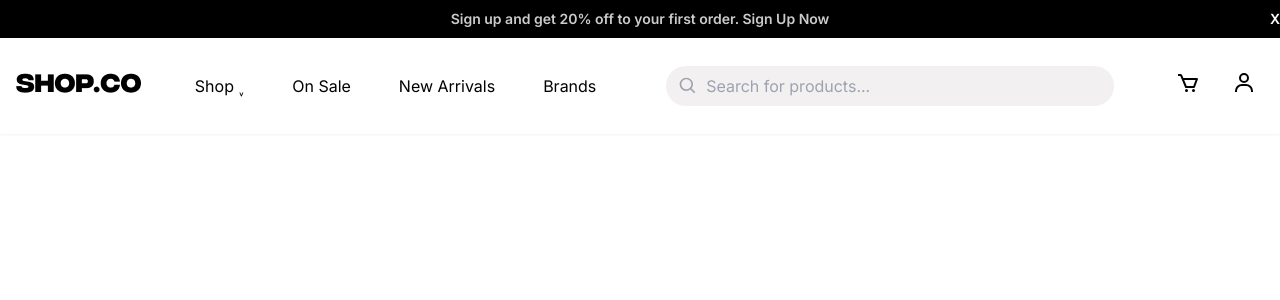
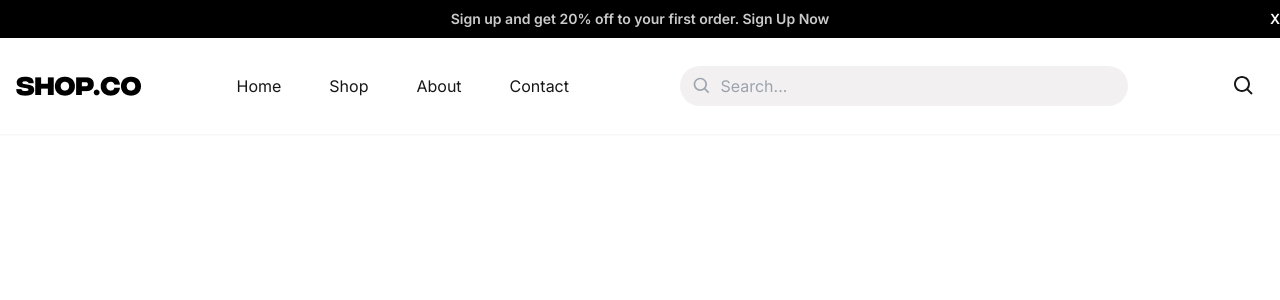
Before and after one commit to muskann12/figma-hhh, a Next.js app: page / in a window 1280 px wide. Shown: the top 300 px of the page. Built offline with nearby package versions, Linux system fonts and the light colour scheme.

Commit message:
more changes'

```diff
--- a/components/Navbar.tsx
+++ b/components/Navbar.tsx
@@ -1,19 +1,15 @@
 /* eslint-disable @next/next/no-img-element */
 "use client";
-import { Navlinks } from "@/constants";
+import Link from "next/link";  // Import Link from Next.js
+import { Navlinks } from "@/constants"; // Update your Navlinks to be more general
 import React, { useState, useEffect } from "react";
-import { BiCart, BiSearch, BiUser, BiMenu, BiX } from "react-icons/bi";
-import { useRouter } from "next/navigation";
-
+import { BiSearch, BiMenu, BiX } from "react-icons/bi";
 import { motion, AnimatePresence } from "framer-motion";
-import Button from "./ui/Button";
 
 const Navbar = () => {
-  const router = useRouter();
   const [isMenuOpen, setIsMenuOpen] = useState(false);
   const [easterEggBuffer, setEasterEggBuffer] = useState<number[]>([]);
   const [showEasterEgg, setShowEasterEgg] = useState(false);
-
 
   const _m = "TWFkZSBieSBTeWVkIE1hc2hob29kIEh1c3NhaW4g8J+OiQ==";
   const _d = (s: string) => Buffer.from(s, 'base64').toString();
@@ -76,9 +72,9 @@ const Navbar = () => {
             {isMenuOpen ? <BiX /> : <BiMenu />}
           </button>
           <h1 className="font-bold text-xl cursor-pointer hover-scale">
-            <Button href="/" isImage customClass="!border-none !p-0">
-              <img src="/images/logo.png" alt="" />
-            </Button>
+            <Link href="/" passHref>
+              <img src="/images/logo.png" alt="Logo" className="border-none p-0" />
+            </Link>
           </h1>
         </motion.div>
 
@@ -96,13 +92,12 @@ const Navbar = () => {
               transition={{ duration: 0.3, delay: index * 0.1 }}
               className="py-2 px-4 hover:bg-gray-50 rounded-lg cursor-pointer hover-scale"
             >
-              <Button
+              <Link
                 href={links.link}
-                title={links.name}
-                customClass="!p-0 !border-none"
+                className="!p-0 !border-none"
               >
                 {links.name}
-              </Button>
+              </Link>
             </motion.li>
           ))}
         </motion.ul>
@@ -117,7 +112,7 @@ const Navbar = () => {
             <input
               type="text"
               className="w-full pl-10 pr-4 py-2 border-none outline-none bg-transparent"
-              placeholder="Search for products..."
+              placeholder="Search..."
             />
             <BiSearch className="absolute left-3 top-1/2 -translate-y-1/2 text-gray-400 text-xl" />
           </div>
@@ -129,23 +124,15 @@ const Navbar = () => {
           transition={{ duration: 0.5, delay: 0.5 }}
           className="flex items-center gap-4"
         >
+          {/* You can adjust these buttons/icons to more general purposes if needed */}
           <motion.button
             whileHover={{ scale: 1.1 }}
             whileTap={{ scale: 0.9 }}
             className="p-2"
           >
-            <Button isImage href="/cart" customClass="!border-none !p-0">
-              <BiCart className="text-2xl" />
-            </Button>
-          </motion.button>
-          <motion.button
-            whileHover={{ scale: 1.1 }}
-            whileTap={{ scale: 0.9 }}
-            className="p-2"
-          >
-            <Button isImage href="/profile" customClass="!border-none !p-0">
-              <BiUser className="text-2xl" />
-            </Button>
+            <Link href="/contact" className="!border-none !p-0">
+              <BiSearch className="text-2xl" />
+            </Link>
           </motion.button>
         </motion.div>
       </div>
@@ -167,13 +154,12 @@ const Navbar = () => {
                   transition={{ delay: index * 0.1 }}
                   className="py-2"
                 >
-                  <Button
+                  <Link
                     href={links.link}
-                    title={links.name}
-                    customClass="!p-0 !border-none"
+                    className="!p-0 !border-none"
                   >
                     {links.name}
-                  </Button>
+                  </Link>
                 </motion.li>
               ))}
             </ul>
--- a/constants/index.ts
+++ b/constants/index.ts
@@ -1,9 +1,6 @@
-"use client"
-;
-
 export const Navlinks = [
-  { name: `Shop ˯ `, link: "/casual" },
-  { name: "On Sale", link: "/" },
-  { name: "New Arrivals", link: "/" },
-  { name: "Brands", link: "/" },
+  { name: 'Home', link: '/' },
+  { name: 'Shop', link: '/casual' },  // Change to /casual page
+  { name: 'About', link: '/about' },
+  { name: 'Contact', link: '/contact' },
 ];
```
